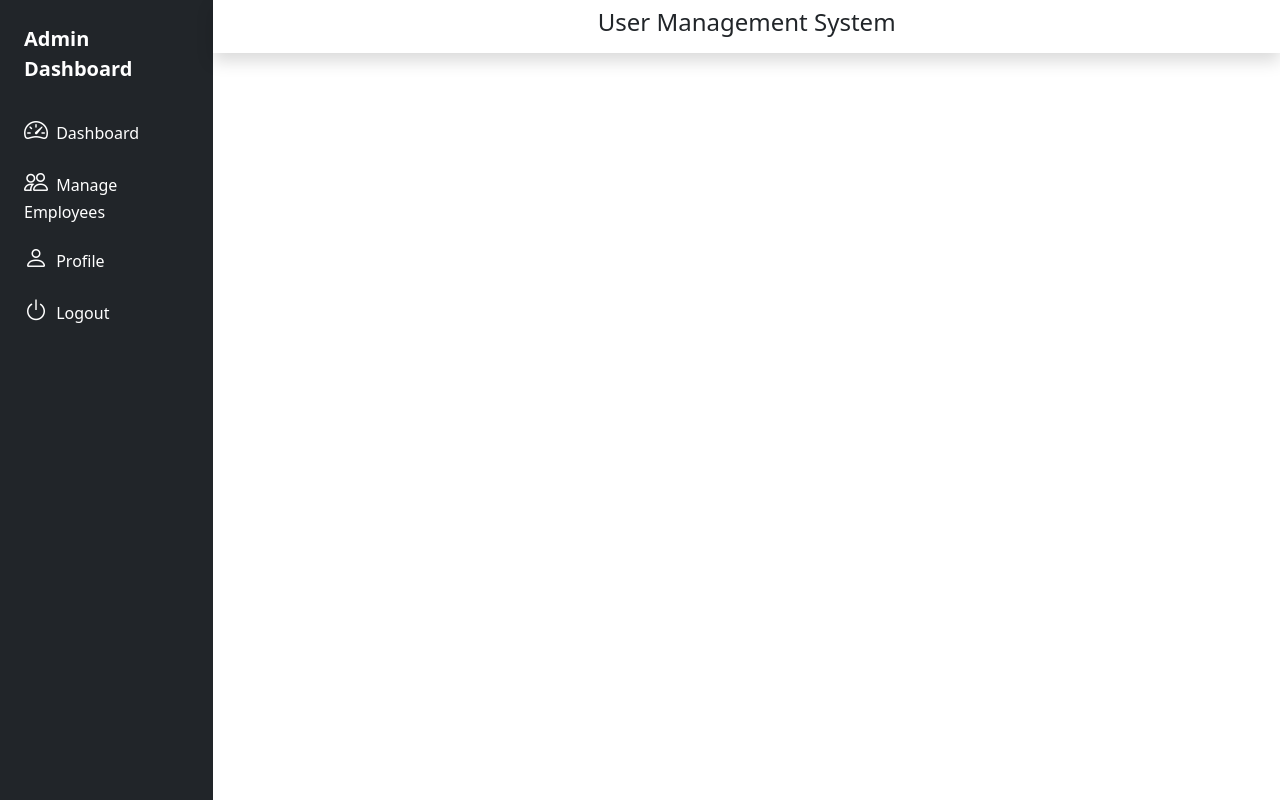
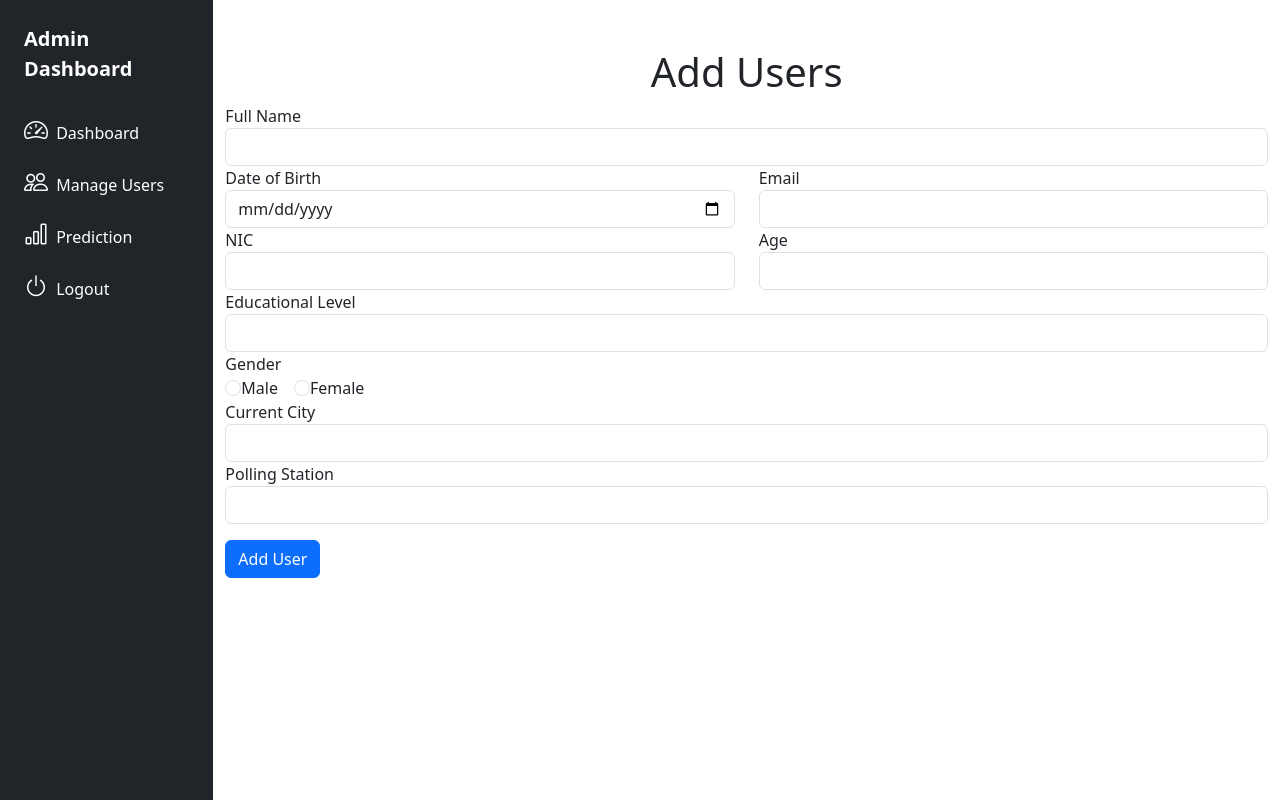
Before and after one commit to WarunaDisanayaka/React-user-data-collection, a React (Create React App) app in the folder react_ai/: page /create in a window 1280 px wide. Built offline with nearby package versions, Linux system fonts and the light colour scheme.

Commit message:
Added user section adding part

```diff
--- /dev/null
+++ b/react_ai/src/Addusers.jsx
@@ -0,0 +1,102 @@
+import React, { useState } from 'react';
+
+function Addusers() {
+  const [formData, setFormData] = useState({
+    fullName: '',
+    dob: '',
+    email: '',
+    nic: '',
+    age: '',
+    eduLevel: '',
+    gender: '',
+    currentCity: '',
+    pollingStation: '',
+  });
+
+  const handleChange = (e) => {
+    const { name, value } = e.target;
+    setFormData((prevData) => ({
+      ...prevData,
+      [name]: value,
+    }));
+  };
+
+  const handleSubmit = (e) => {
+    e.preventDefault();
+    // Here, you can handle form submission and data processing
+    // For example, you can send the form data to a backend API
+    console.log(formData);
+  };
+
+  return (
+    <div className="container-fluid mt-5">
+      <h1 className="text-center">Add Users</h1>
+      <form onSubmit={handleSubmit}>
+        <div className="form-group">
+          <label>Full Name</label>
+          <input type="text" className="form-control" name="fullName" value={formData.fullName} onChange={handleChange} />
+        </div>
+        <div className="row">
+          <div className="col-md-6">
+            <div className="form-group">
+              <label>Date of Birth</label>
+              <input type="date" className="form-control" name="dob" value={formData.dob} onChange={handleChange} />
+            </div>
+          </div>
+          <div className="col-md-6">
+            <div className="form-group">
+              <label>Email</label>
+              <input type="email" className="form-control" name="email" value={formData.email} onChange={handleChange} />
+            </div>
+          </div>
+        </div>
+        <div className="row">
+          <div className="col-md-6">
+            <div className="form-group">
+              <label>NIC</label>
+              <input type="text" className="form-control" name="nic" value={formData.nic} onChange={handleChange} />
+            </div>
+          </div>
+          <div className="col-md-6">
+            <div className="form-group">
+              <label>Age</label>
+              <input type="number" className="form-control" name="age" value={formData.age} onChange={handleChange} />
+            </div>
+          </div>
+        </div>
+        <div className="form-group">
+          <label>Educational Level</label>
+          <input type="text" className="form-control" name="eduLevel" value={formData.eduLevel} onChange={handleChange} />
+        </div>
+        <div className="form-group">
+          <label>Gender</label>
+          <div>
+            <label className="form-check-inline">
+              <input type="radio" className="form-check-input" name="gender" value="male" checked={formData.gender === 'male'} onChange={handleChange} />
+              Male
+            </label>
+            <label className="form-check-inline">
+              <input type="radio" className="form-check-input" name="gender" value="female" checked={formData.gender === 'female'} onChange={handleChange} />
+              Female
+            </label>
+          </div>
+        </div>
+        <div className="form-group">
+          <label>Current City</label>
+          <input type="text" className="form-control" name="currentCity" value={formData.currentCity} onChange={handleChange} />
+        </div>
+        <div className="form-group">
+          <label>Polling Station</label>
+          <input type="text" className="form-control" name="pollingStation" value={formData.pollingStation} onChange={handleChange} />
+        </div>
+        <div className="mt-3 text-right">
+          <button type="submit" className="btn btn-primary">
+            Add User
+          </button>
+        </div>
+      </form>
+    </div>
+  );
+}
+
+export default Addusers;
--- a/react_ai/src/App.jsx
+++ b/react_ai/src/App.jsx
@@ -2,12 +2,22 @@ import './App.css';
 import Login from './Login';
 import 'bootstrap/dist/css/bootstrap.min.css'
 import Dashboard from './Dashboard';
+import { BrowserRouter, Route, Routes } from 'react-router-dom';
+import User from './User';
+import Home from './Home';
+import Addusers from './Addusers';
 
 function App() {
   return (
-
-      <div><Dashboard/></div>
-
+<Routes>
+    <Route path='/' element={<Dashboard/>}>
+        <Route path='/' element={<Home/>}></Route>
+        <Route path='/users' element={<User/>}></Route>
+        <Route path='/home' element={<Home/>}></Route>
+        <Route path='/create' element={<Addusers/>}></Route>
+    </Route>
+    <Route path='/login' element={<Login/>}></Route>
+</Routes>
   );
 }
 
--- a/react_ai/src/Dashboard.jsx
+++ b/react_ai/src/Dashboard.jsx
@@ -27,13 +27,14 @@ function Dashboard() {
 									<i className="fs-4 bi-speedometer2"></i> <span className="ms-1 d-none d-sm-inline">Dashboard</span> </Link>
 							</li>
 							<li>
-								<Link to="/employee" className="nav-link px-0 align-middle text-white">
-									<i className="fs-4 bi-people"></i> <span className="ms-1 d-none d-sm-inline">Manage Employees</span> </Link>
+								<Link to="/users" className="nav-link px-0 align-middle text-white">
+									<i className="fs-4 bi-people"></i> <span className="ms-1 d-none d-sm-inline">Manage Users</span> </Link>
 							</li>
-							<li>
-								<Link to="profile" className="nav-link px-0 align-middle text-white">
-									<i className="fs-4 bi-person"></i> <span className="ms-1 d-none d-sm-inline">Profile</span></Link>
+                            <li>
+								<Link to="/users" className="nav-link px-0 align-middle text-white">
+                                <i className="fs-4 bi bi-bar-chart"></i> <span className="ms-1 d-none d-sm-inline">Prediction</span> </Link>
 							</li>
+
 							<li onClick={handleLogout}>
 								<a href="#" className="nav-link px-0 align-middle text-white">
 									<i className="fs-4 bi-power"></i> <span className="ms-1 d-none d-sm-inline">Logout</span></a>
@@ -42,9 +43,6 @@ function Dashboard() {
 					</div>
 				</div>
 				<div class="col p-0 m-0">
-					<div className='p-2 d-flex justify-content-center shadow'>
-						<h4>User Management System</h4>
-					</div>
 					<Outlet />
 				</div>
 			</div>
--- /dev/null
+++ b/react_ai/src/Home.jsx
@@ -0,0 +1,11 @@
+import React from 'react'
+
+function Home() {
+  return (
+    <div>
+        Home
+    </div>
+  )
+}
+
+export default Home
--- /dev/null
+++ b/react_ai/src/User.jsx
@@ -0,0 +1,61 @@
+import React,{useState} from 'react';
+import 'bootstrap/dist/css/bootstrap.min.css'; // Import Bootstrap CSS
+import { Container, Table ,Button} from 'react-bootstrap'; // Import Bootstrap components
+import { Link } from 'react-router-dom';
+
+function User() {
+
+  // Add user details
+  const [showModal, setShowModal] = useState(false);
+  const [newUserData, setNewUserData] = useState({ id: '', col1: '', col2: '', col3: '', col4: '', col5: '', col6: '' });
+  const [users, setUsers] = useState([
+    { id: '1', col1: 'Data 1', col2: 'Data 2', col3: 'Data 3', col4: 'Data 4', col5: 'Data 5', col6: 'Data 6' }
+    // You can add more initial user data here
+  ]);
+
+  const handleShowModal = () => setShowModal(true);
+  const handleCloseModal = () => {
+    setShowModal(false);
+    setNewUserData({ id: '', col1: '', col2: '', col3: '', col4: '', col5: '', col6: '' });
+  };
+
+  const handleAddUser = () => {
+    setUsers([...users, newUserData]);
+    handleCloseModal();
+  };
+
+  return (
+    <Container className="d-flex flex-column align-items-center">
+      <h1 className="mt-5">Census of Officers Election Report </h1>
+      <div className="d-flex justify-content-end w-100">
+        <Link to="/create" variant="primary" className="btn btn-primary my-3">
+          Add Users
+        </Link>
+      </div>
+      <Table striped bordered hover className="mt-3">
+        <thead>
+          <tr>
+            <th>Full name</th>
+            <th>Gender</th>
+            <th>Age</th>
+            <th>Ex</th>
+            <th>Sal</th>
+            <th>Action</th>
+          </tr>
+        </thead>
+        <tbody>
+          <tr>
+            <td>Data 1</td>
+            <td>Data 2</td>
+            <td>Data 3</td>
+            <td>Data 4</td>
+            <td>Data 5</td>
+            <td>Data 6</td>
+          </tr>
+        </tbody>
+      </Table>
+    </Container>
+  );
+}
+
+export default User;
```
Also changed, not shown: react_ai/src/index.js (+5 -5 lines).
